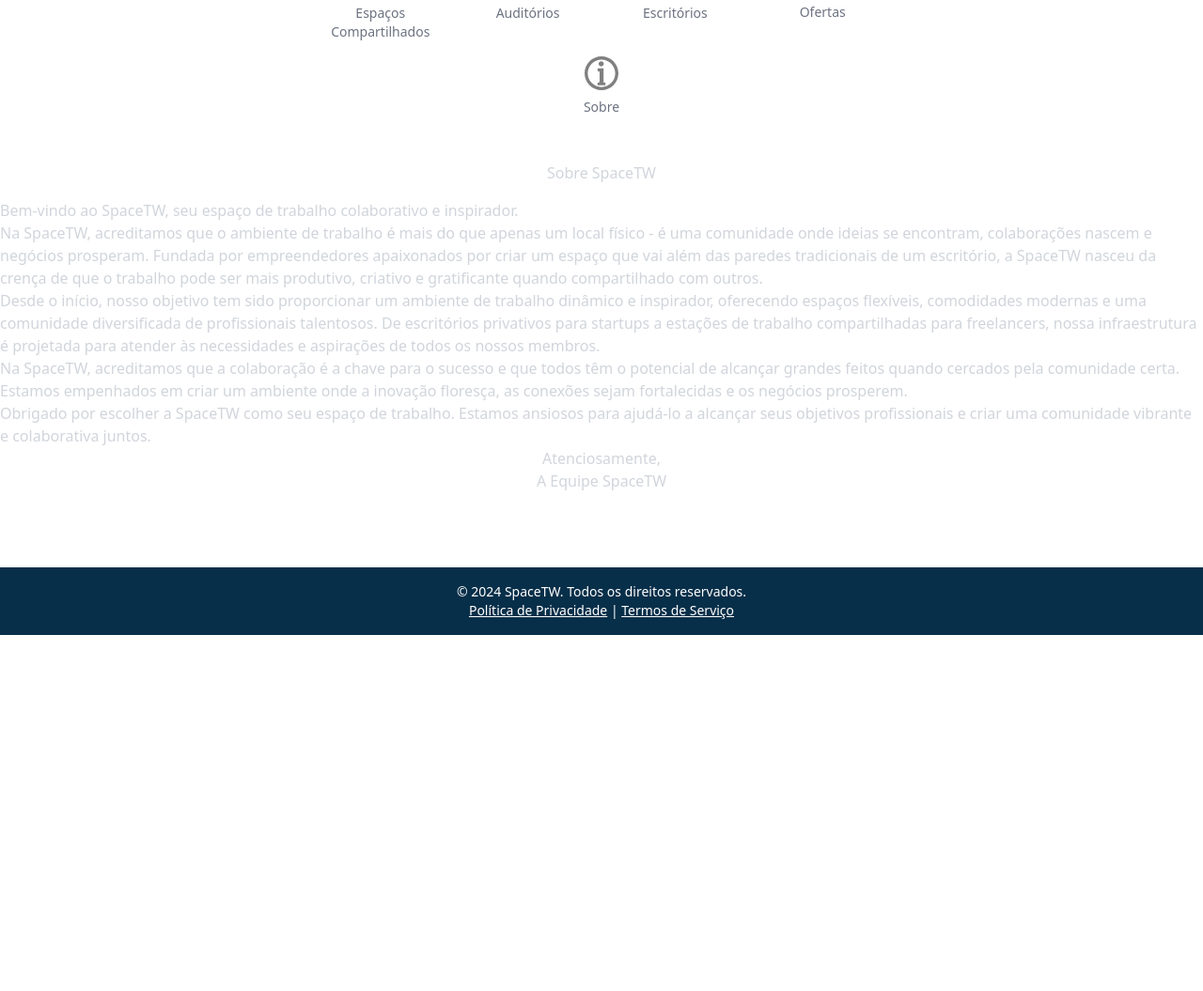
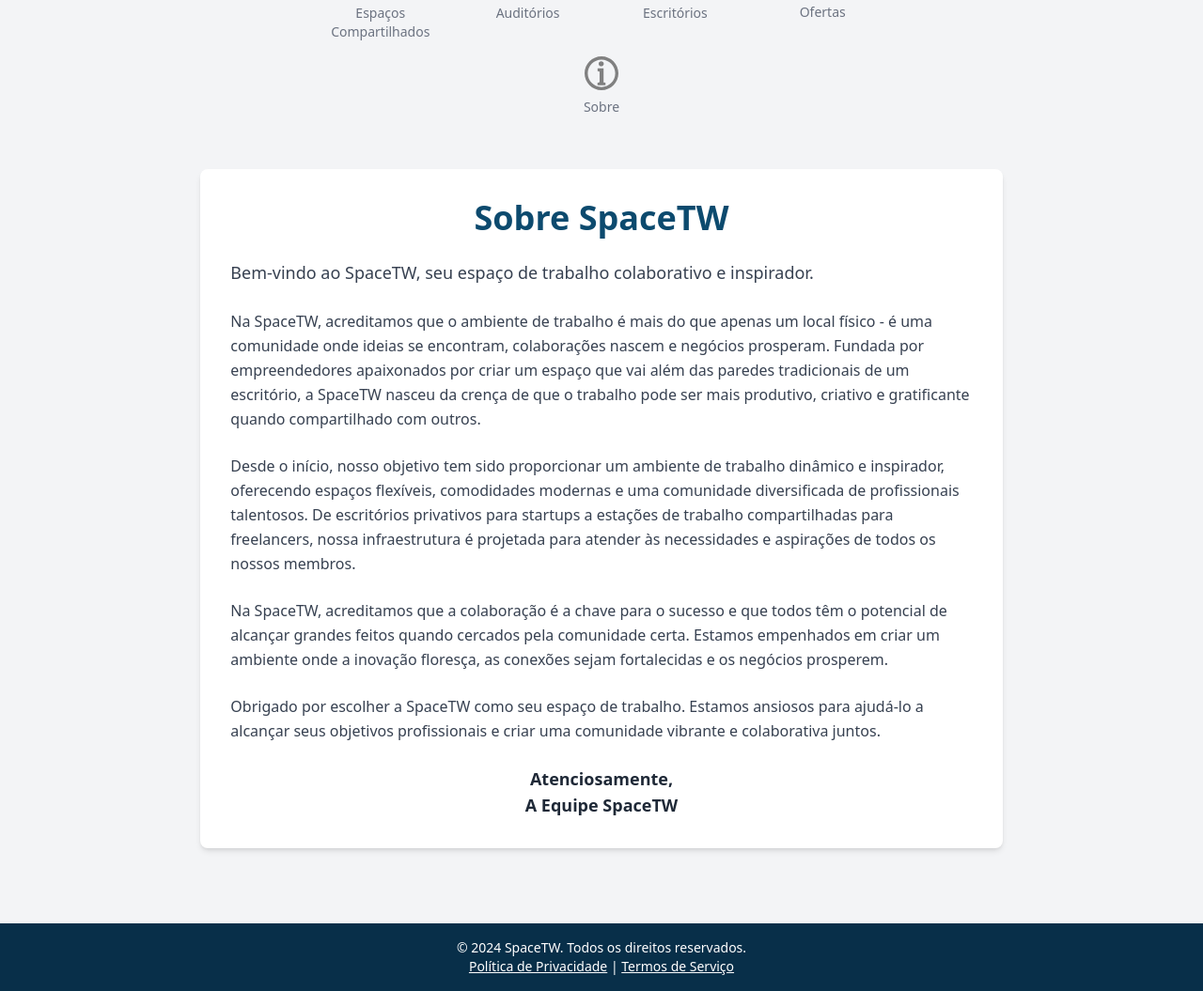
Before and after one commit to fhfraga/space_tw, a Django app: page /about/ in a window 1280 px wide. Shown: the part 250-1305 px from the top of the page at 94% size. Before the commit the page ends 926 px from the top, so only its background shows below. Run offline with Django 3.2, Linux system fonts and the light colour scheme; some libraries are stand-ins or nearby versions.

Commit message:
Ajuste de cor do background geral

```diff
--- a/store/templates/store/about.html
+++ b/store/templates/store/about.html
@@ -1,26 +1,26 @@
 {% extends 'store/main.html' %}
 {% load static %}
 {% block content %}
-    <div class="container">
-        <div class="row">
-            <div class="col-md-8 offset-md-2">
-                <h2 class="text-center mb-4">Sobre SpaceTW</h2>
-                <p class="lead">
+<div class="container mx-auto mt-10 bg-gray-100">
+    <div class="flex justify-center">
+        <div class="bg-white shadow-md rounded-lg p-8 w-full lg:w-2/3">
+            <h2 class="text-center text-4xl font-bold text-sky-900 mb-6">Sobre SpaceTW</h2>
+            <p class="text-lg text-gray-700 mb-6 leading-relaxed">
                 Bem-vindo ao SpaceTW, seu espaço de trabalho colaborativo e inspirador.
             </p>
-                <p>
+            <p class="text-gray-700 mb-6 leading-relaxed">
                 Na SpaceTW, acreditamos que o ambiente de trabalho é mais do que apenas um local físico - é uma comunidade onde ideias se encontram, colaborações nascem e negócios prosperam. Fundada por empreendedores apaixonados por criar um espaço que vai além das paredes tradicionais de um escritório, a SpaceTW nasceu da crença de que o trabalho pode ser mais produtivo, criativo e gratificante quando compartilhado com outros.
             </p>
-                <p>
+            <p class="text-gray-700 mb-6 leading-relaxed">
                 Desde o início, nosso objetivo tem sido proporcionar um ambiente de trabalho dinâmico e inspirador, oferecendo espaços flexíveis, comodidades modernas e uma comunidade diversificada de profissionais talentosos. De escritórios privativos para startups a estações de trabalho compartilhadas para freelancers, nossa infraestrutura é projetada para atender às necessidades e aspirações de todos os nossos membros.
             </p>
-                <p>
+            <p class="text-gray-700 mb-6 leading-relaxed">
                 Na SpaceTW, acreditamos que a colaboração é a chave para o sucesso e que todos têm o potencial de alcançar grandes feitos quando cercados pela comunidade certa. Estamos empenhados em criar um ambiente onde a inovação floresça, as conexões sejam fortalecidas e os negócios prosperem.
             </p>
-                <p>
+            <p class="text-gray-700 mb-6 leading-relaxed">
                 Obrigado por escolher a SpaceTW como seu espaço de trabalho. Estamos ansiosos para ajudá-lo a alcançar seus objetivos profissionais e criar uma comunidade vibrante e colaborativa juntos.
             </p>
-                <p class="text-center">
+            <p class="text-center text-lg text-gray-800 font-semibold">
                 Atenciosamente,<br>
                 A Equipe SpaceTW
             </p>
--- a/store/templates/store/auditorium_spaces.html
+++ b/store/templates/store/auditorium_spaces.html
@@ -1,7 +1,7 @@
 {% extends 'store/main.html' %}
 {% load static %}
 {% block content %}
-<div class="container mx-auto mt-10">
+<div class="container mx-auto mt-10 bg-gray-100">
     <h1 class="text-center text-2xl text-sky-900 mb-6 font-sans font-bold uppercase">Auditórios para disponíveis</h1>
     <div class="flex flex-wrap justify-center gap-6">
         {% for product in auditorium_products %}
--- a/store/templates/store/main.html
+++ b/store/templates/store/main.html
@@ -50,7 +50,7 @@
     </script>
 </head>
 
-<body class="min-h-screen flex flex-col text-gray-300 font-sans">
+<body class="min-h-screen flex flex-col text-gray-300 font-sans bg-gray-100">
     <!-- Navbar -->
     <nav class="bg-sky-950 text-white p-4">
         <div class="container mx-auto flex items-center justify-between">
--- a/store/templates/store/office_spaces.html
+++ b/store/templates/store/office_spaces.html
@@ -1,7 +1,7 @@
 {% extends 'store/main.html' %}
 {% load static %}
 {% block content %}
-<div class="container mx-auto mt-10">
+<div class="container mx-auto mt-10 bg-gray-100">
     <h1 class="text-center text-2xl text-sky-900 mb-6 font-sans font-bold uppercase">Escritórios disponíveis</h1>
     <div class="flex flex-wrap justify-center gap-6">
         {% for product in office_products %}
--- a/store/templates/store/shared_space.html
+++ b/store/templates/store/shared_space.html
@@ -1,7 +1,7 @@
 {% extends 'store/main.html' %}
 {% load static %}
 {% block content %}
-<div class="container mx-auto mt-10">
+<div class="container mx-auto mt-10 bg-gray-100">
     <h1 class="text-center text-2xl text-sky-900 mb-6 font-sans font-bold uppercase">Espaços Compartilhados disponiveis</h1>
     <div class="flex flex-wrap justify-center gap-6">
         {% for product in shared_space_products %}
--- a/store/templates/store/store.html
+++ b/store/templates/store/store.html
@@ -1,7 +1,7 @@
 {% extends 'store/main.html' %}
 {% load static %}
 {% block content %}
-<div class="container mx-auto mt-10">
+<div class="container mx-auto mt-10 bg-gray-100">
     <h1 class="text-center text-2xl text-sky-900 mb-6 font font-sans font-bold uppercase">Ofertas especiais</h1>
     <div class="flex flex-wrap justify-center gap-6">
         {% for product in products %}
```
Lines whose indentation alone changed are shown as unchanged.
